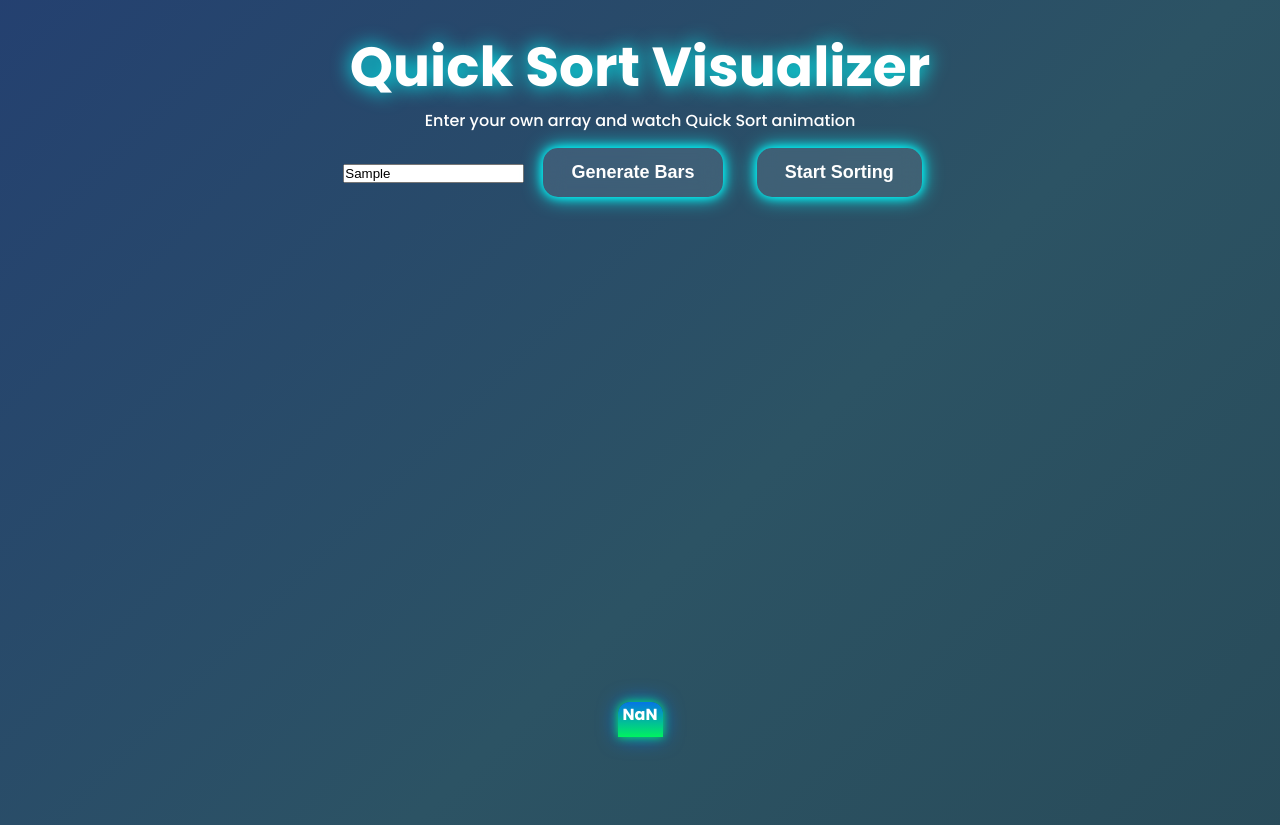
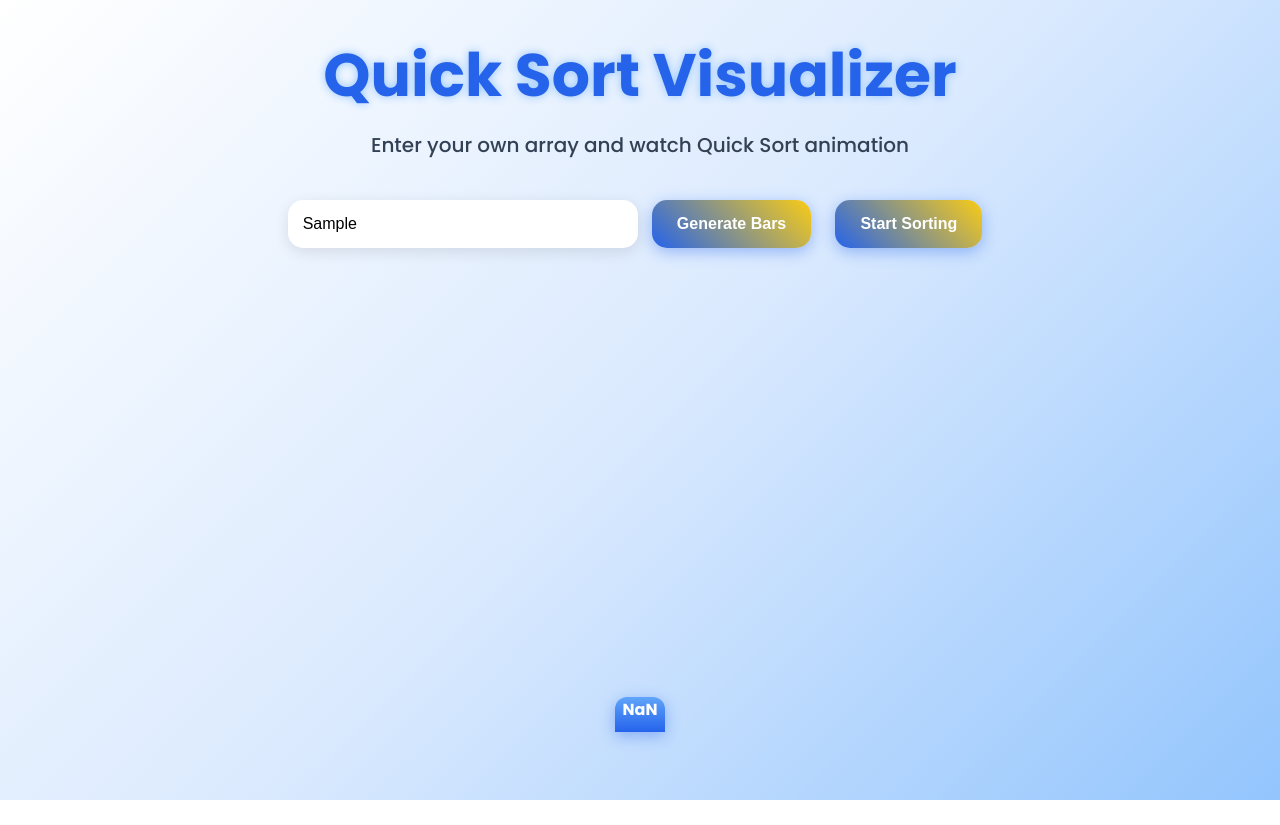
Before and after one commit to Rishitha0851/quick-sort-game, a plain HTML site: page index.html in a window 1280 px wide. Both pictures are taken after typing "Sample" into the empty fields and a click on the button "Generate Bars". After the commit the page ends 800 px from the top, so only its background shows below. Drawn offline with Linux system fonts and the light colour scheme.

Commit message:
Refactor CSS styles for improved design
Updated styles for body, buttons, and bars with new colors and dimensions. Removed unnecessary animations and adjusted layout properties.

```diff
--- a/style.css
+++ b/style.css
@@ -7,88 +7,125 @@
 }
 
 body{
+
     font-family:'Poppins',sans-serif;
+
     min-height:100vh;
+
+    background:
+    linear-gradient(
+    135deg,
+    #ffffff,
+    #dbeafe,
+    #93c5fd);
+
     overflow:hidden;
-    background:linear-gradient(-45deg,#0f2027,#203a43,#2c5364,#1a2980);
-    background-size:400% 400%;
-    animation:bgAnimation 10s ease infinite;
-    color:white;
-    text-align:center;
+
+    color:#0f172a;
 }
 
-@keyframes bgAnimation{
+.container{
 
-    0%{
-        background-position:0% 50%;
-    }
+    width:100%;
 
-    50%{
-        background-position:100% 50%;
-    }
+    text-align:center;
 
-    100%{
-        background-position:0% 50%;
-    }
+    padding-top:30px;
 }
 
 h1{
-    margin-top:25px;
-    font-size:55px;
+
+    font-size:60px;
+
     font-weight:700;
-    text-shadow:0 0 20px cyan;
+
+    color:#2563eb;
+
+    text-shadow:
+    0 0 10px #93c5fd;
 }
 
-.controls{
+.subtitle{
+
+    margin-top:10px;
+
+    font-size:20px;
+
+    color:#334155;
+}
+
+.input-section{
+
     margin-top:30px;
+}
+
+input{
+
+    width:350px;
+
+    padding:15px;
+
+    border:none;
+
+    border-radius:15px;
+
+    font-size:16px;
+
+    outline:none;
+
+    background:white;
+
+    box-shadow:
+    0 4px 15px rgba(0,0,0,0.1);
 }
 
 button{
 
-    padding:14px 28px;
-    margin:15px;
+    padding:15px 25px;
+
+    margin:10px;
+
     border:none;
+
     border-radius:15px;
-    font-size:18px;
+
+    font-size:16px;
+
     font-weight:bold;
+
     cursor:pointer;
+
     color:white;
 
-    background:rgba(255,255,255,0.1);
+    background:
+    linear-gradient(
+    45deg,
+    #2563eb,
+    #facc15);
 
-    backdrop-filter:blur(10px);
+    transition:0.3s;
 
     box-shadow:
-    0 0 10px cyan,
-    0 0 20px cyan;
-
-    transition:0.4s;
+    0 4px 15px rgba(37,99,235,0.4);
 }
 
 button:hover{
 
-    transform:translateY(-5px) scale(1.05);
-
-    background:linear-gradient(45deg,#ff00cc,#3333ff);
+    transform:scale(1.05);
 
     box-shadow:
-    0 0 20px #ff00cc,
-    0 0 40px #3333ff;
-}
-
-.tagline{
-    margin-top:10px;
-    font-size:20px;
-    color:#ddd;
+    0 6px 20px rgba(250,204,21,0.6);
 }
 
 #array-container{
 
     display:flex;
+
     justify-content:center;
+
     align-items:flex-end;
 
-    height:500px;
+    height:450px;
 
     margin-top:50px;
 
@@ -97,13 +134,17 @@ button:hover{
 
 .bar{
 
-    width:45px;
+    width:50px;
 
-    margin:5px;
+    margin:6px;
 
     border-radius:12px 12px 0 0;
 
-    background:linear-gradient(to top,#00f260,#0575e6);
+    background:
+    linear-gradient(
+    to top,
+    #2563eb,
+    #60a5fa);
 
     color:white;
 
@@ -117,26 +158,24 @@ button:hover{
 
     padding-bottom:10px;
 
+    transition:0.4s;
+
     box-shadow:
-    0 0 10px #00f260,
-    0 0 20px #0575e6;
-
-    transition:0.4s;
+    0 4px 15px rgba(37,99,235,0.4);
 }
 
 .bar:hover{
-    transform:scale(1.08);
+
+    transform:translateY(-10px);
 }
 
-footer{
+#status{
 
-    position:absolute;
+    margin-top:20px;
 
-    bottom:10px;
+    font-size:24px;
 
-    width:100%;
+    font-weight:bold;
 
-    font-size:14px;
-
-    color:#ddd;
+    color:#1e3a8a;
 }
```
